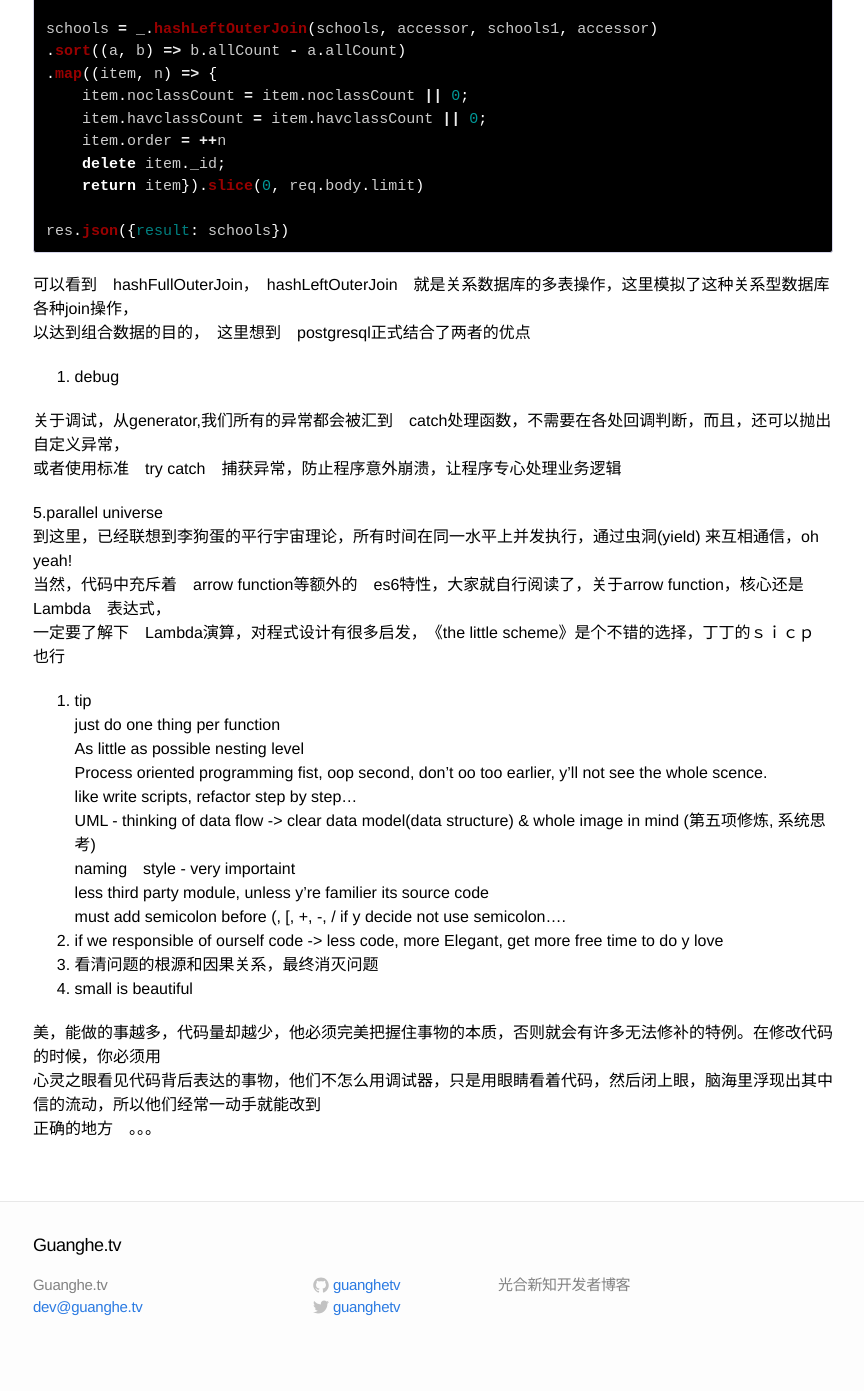
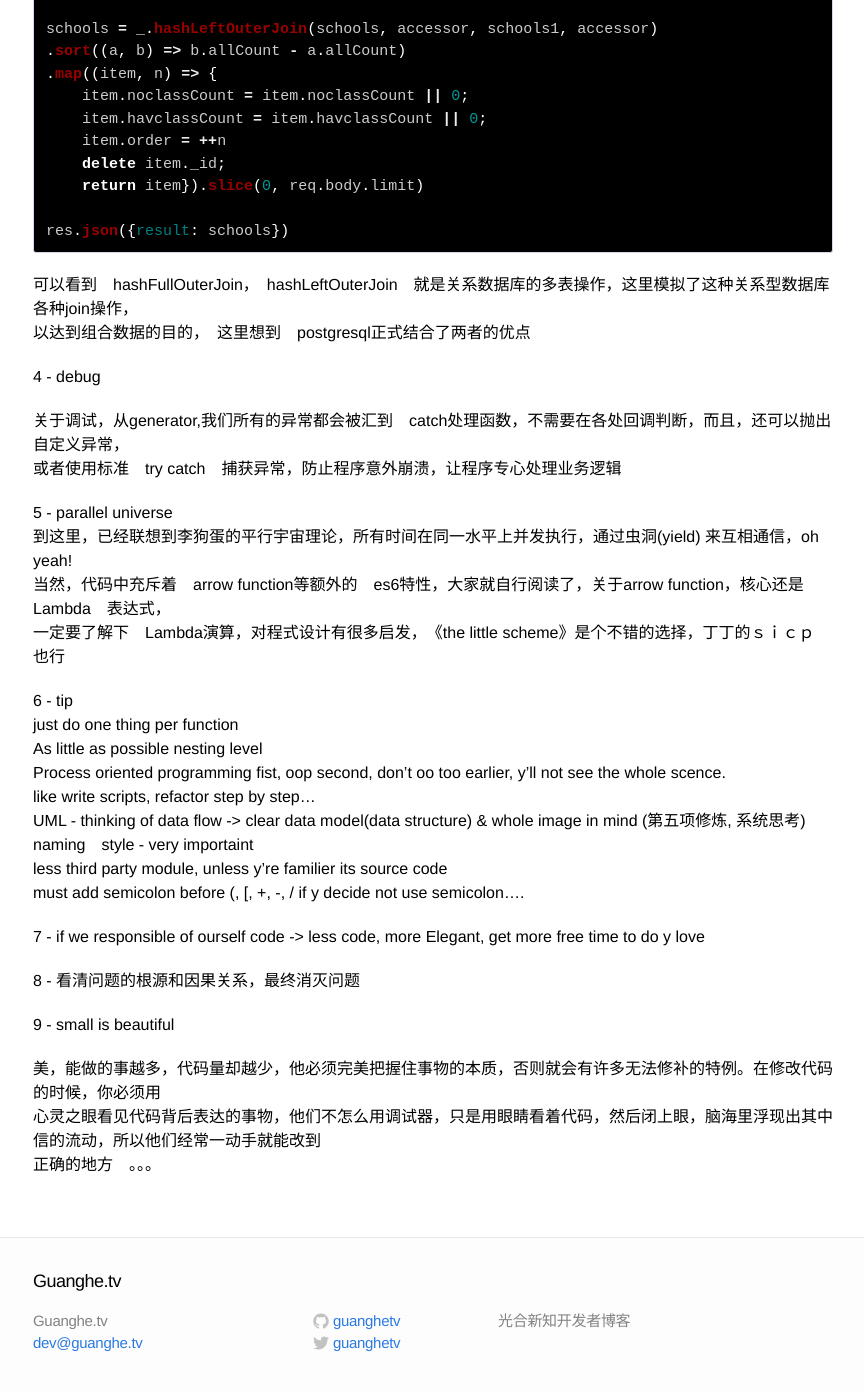
Before and after one commit to guanghetv/guanghetv.github.io, a Jekyll site: the page built from _posts/2015-06-18-a-style-of-coding-with-es6.markdown, in a window 1280 px wide and 1400 px high, scrolled down 4355 px. Shown: the top 1391 px of the window, without its empty margins (207-1071 px from the left). Built offline with Jekyll 4.4.1, drawn with Linux system fonts in a browser that asks for light colours; Markdown is read by kramdown in place of the engine named in the settings; comment, search, counter and statistics services are not loaded; before the commit the page ends 5719 px from its top, so only the background shows below that; some of the changed text lies outside the part shown.

Commit message:
Update 2015-06-18-a-style-of-coding-with-es6.markdown

```diff
--- a/_posts/2015-06-18-a-style-of-coding-with-es6.markdown
+++ b/_posts/2015-06-18-a-style-of-coding-with-es6.markdown
@@ -135,7 +135,7 @@ var results = yield generators;
 （　⊙ｏ⊙　）哇,yield　还可以返回generator的结果
 ，，所以，从这里可以看出，理论上可以用yield写出任何层次的同步＋异步代码的组合，而且还事扁平化
 
-3. map reduce filter join
+3 - map reduce filter join
 
 数据库的聚合操作利用了　map reduce 模型，同样我们也可以重复利用这类模型，就如同递归的世界，重复自身
 代码节选如下：
@@ -207,17 +207,17 @@ res.json({result: schools})
 可以看到　hashFullOuterJoin，　hashLeftOuterJoin　就是关系数据库的多表操作，这里模拟了这种关系型数据库各种join操作，
 以达到组合数据的目的，　这里想到　postgresql正式结合了两者的优点
 
-4. debug
+4 - debug
 
 关于调试，从generator,我们所有的异常都会被汇到　catch处理函数，不需要在各处回调判断，而且，还可以抛出自定义异常，
 或者使用标准　try catch　捕获异常，防止程序意外崩溃，让程序专心处理业务逻辑
 
-5.parallel universe
+5 - parallel universe
 到这里，已经联想到李狗蛋的平行宇宙理论，所有时间在同一水平上并发执行，通过虫洞(yield) 来互相通信，oh yeah!
 当然，代码中充斥着　arrow function等额外的　es6特性，大家就自行阅读了，关于arrow function，核心还是　Lambda　表达式，
 一定要了解下　Lambda演算，对程式设计有很多启发，　《the little scheme》是个不错的选择，丁丁的ｓｉｃｐ 也行
 
-6. tip
+6 - tip
 just do one thing per function
 As little as possible nesting level
 Process oriented programming fist, oop second, don't oo too earlier, y'll not see the whole scence.
@@ -227,11 +227,11 @@ naming　style - very importaint
 less third party module, unless y're familier its source code
 must add semicolon before (, [, +, -, / if y decide not use semicolon....
 
-7. if we responsible of ourself code -> less code, more Elegant, get more free time to do y love
+7 - if we responsible of ourself code -> less code, more Elegant, get more free time to do y love
 
-8. 看清问题的根源和因果关系，最终消灭问题
+8 - 看清问题的根源和因果关系，最终消灭问题
 
-9. small is beautiful
+9 - small is beautiful
 
 美，能做的事越多，代码量却越少，他必须完美把握住事物的本质，否则就会有许多无法修补的特例。在修改代码的时候，你必须用
 心灵之眼看见代码背后表达的事物，他们不怎么用调试器，只是用眼睛看着代码，然后闭上眼，脑海里浮现出其中信的流动，所以他们经常一动手就能改到
```
